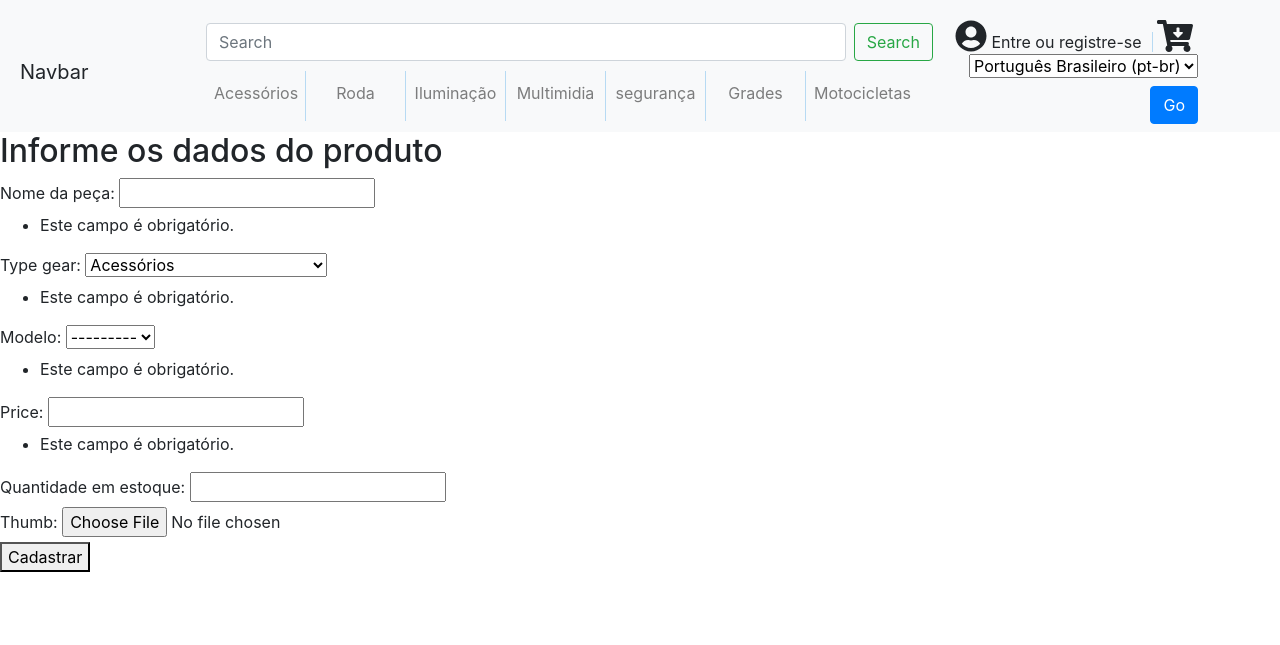
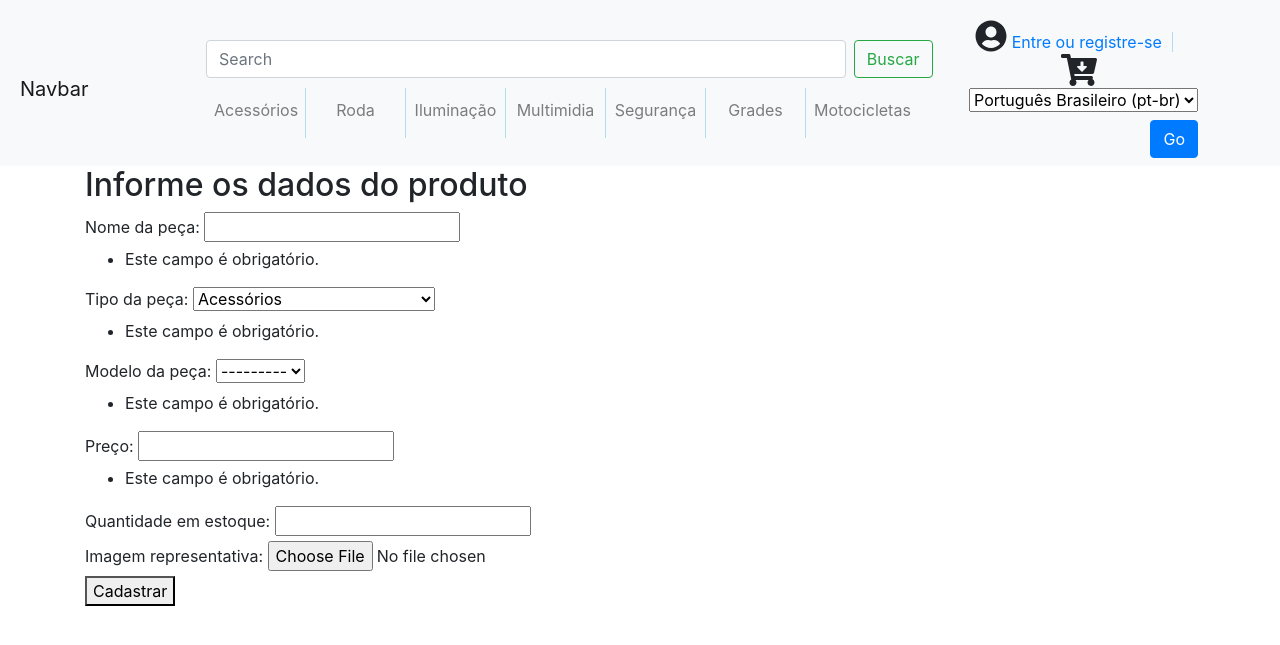
Before and after one commit to Akijunior/projeto_pi, a Django app: page /register_gear in a window 1280 px wide. Shown: the top 645 px of the page. Run offline with Django 3.2, Linux system fonts and the light colour scheme; data that the repository does not hold is empty; some libraries are stand-ins or nearby versions.

Commit message:
Atualização no modelo base da página e do verbose dos modelos de venda.

```diff
--- a/core/models.py
+++ b/core/models.py
@@ -22,7 +22,7 @@
 class Modelo(models.Model):
     name_descr = models.CharField("Nome do modelo", max_length=60)
     vehicle = models.ForeignKey(Vehicle, verbose_name='Veiculo', related_name='modelo', on_delete=models.CASCADE)
-    year = models.IntegerField(validators=[MaxValueValidator(3000)])
+    year = models.IntegerField('Ano do modelo', validators=[MaxValueValidator(3000)])
 
     def __str__(self):
         return str(self.vehicle) + " - " + self.name_descr + " " + str(self.year)
@@ -37,15 +37,21 @@
         ('segurança', 'Alarmes e segurança'),
         ('grades', 'Para-choques e Grades'),
         ('motocicletas', 'Motocicletas'),
+        ('sem_tipo', 'Sem tipo'),
     )
     name_descr = models.CharField("Nome da peça", max_length=60)
-    type_gear = models.CharField(max_length=20, choices=TYPE_GEAR_CHOICES, default='Sem tipo')
-    modelo = models.ForeignKey(Modelo, null=True, related_name='pecas', on_delete=models.SET_NULL)
-    price = models.DecimalField(max_digits=5, decimal_places=2)
+    type_gear = models.CharField(max_length=20, choices=TYPE_GEAR_CHOICES, default='sem_tipo', verbose_name='Tipo da peça')
+    modelo = models.ForeignKey(Modelo, null=True, related_name='pecas', on_delete=models.SET_NULL, verbose_name='Modelo da peça')
+    price = models.DecimalField(max_digits=5, decimal_places=2, verbose_name='Preço')
     amount = models.IntegerField('Quantidade em estoque', blank=True, default=0)
     views = models.IntegerField('Visualizações', blank=True, default=0)
-    thumb = models.ImageField(upload_to='core/images', default='default.jpg', blank=True, null=True)
+    thumb = models.ImageField(verbose_name='Imagem representativa',
+                              upload_to='core/images', default='default.jpg', blank=True, null=True)
 
 
     def __str__(self):
         return self.name_descr + " - " + self.type_gear + " " + str(self.modelo) + " = " + str(self.price)
+
+    class Meta:
+        verbose_name = 'Peça'
+        verbose_name_plural = 'Peças'
--- a/core/templates/base_loged.html
+++ b/core/templates/base_loged.html
@@ -9,8 +9,6 @@
     <link rel="stylesheet" href="https://maxcdn.bootstrapcdn.com/bootstrap/4.0.0/css/bootstrap.min.css"
           integrity="sha384-Gn5384xqQ1aoWXA+058RXPxPg6fy4IWvTNh0E263XmFcJlSAwiGgFAW/dAiS6JXm" crossorigin="anonymous">
     <link rel="stylesheet" type="text/css" href="{% static 'css/home.css' %}">
-    <script defer src="https://use.fontawesome.com/releases/v5.0.8/js/solid.js" integrity="sha384-+Ga2s7YBbhOD6nie0DzrZpJes+b2K1xkpKxTFFcx59QmVPaSA8c7pycsNaFwUK6l" crossorigin="anonymous"></script>
-    <script defer src="https://use.fontawesome.com/releases/v5.0.8/js/fontawesome.js" integrity="sha384-7ox8Q2yzO/uWircfojVuCQOZl+ZZBg2D2J5nkpLqzH1HY0C1dHlTKIbpRz/LG23c" crossorigin="anonymous"></script>
     <title>Active Gears</title>
 </head>
 <body>
@@ -22,14 +20,17 @@
                     aria-controls="navbarTogglerDemo03" aria-expanded="false" aria-label="Toggle navigation">
                 <span class="navbar-toggler-icon"></span>
             </button>
-            <a class="navbar-brand" hrefhref="{% url 'index' %}">Navbar</a>
+            <a class="navbar-brand" href="{% url 'index' %}">Navbar</a>
         </div>
 
         <div class="my-header">
             <div style="margin-bottom: 10px;">
                 <form class="form-inline my-2 my-lg-0">
-                    <input class="form-control mr-sm-2 field-busca" type="search" placeholder="Search" aria-label="Search">
-                    <button class="btn btn-outline-success my-2 my-sm-0" type="submit">Search</button>
+                    <input class="form-control mr-sm-2 field-busca" type="search" placeholder="Search"
+                           aria-label="Search">
+                    <button class="btn btn-outline-success my-2 my-sm-0" type="submit">
+                        {% trans 'Buscar' %}
+                    </button>
                 </form>
             </div>
             <div class="collapse navbar-collapse" id="navbarTogglerDemo03">
@@ -40,25 +41,33 @@
                     </li>
                     -->
                     <li class="nav-item center-align">
-                        <a class="nav-link item-header" href=""><span class="align-middle">Acessórios</span></a>
+                        <a class="nav-link item-header" href=""><span class="align-middle">
+                            {% trans 'Acessórios' %}</span></a>
                     </li>
                     <li class="nav-item center-align">
-                        <a class="nav-link item-header" href=""><span class="align-middle">Roda</span></a>
+                        <a class="nav-link item-header" href=""><span class="align-middle">
+                            {% trans 'Roda' %}</span></a>
                     </li>
                     <li class="nav-item center-align">
-                        <a class="nav-link item-header" href=""><span class="align-middle">Iluminação</span></a>
+                        <a class="nav-link item-header" href=""><span class="align-middle">
+                            {% trans 'Iluminação' %}</span></a>
                     </li>
                     <li class="nav-item center-align">
-                        <a class="nav-link item-header" href=""><span class="align-middle">Multimidia</span></a>
+                        <a class="nav-link item-header" href=""><span class="align-middle">
+                            {% trans 'Multimidia' %}</span></a>
                     </li>
                     <li class="nav-item center-align">
-                        <a class="nav-link item-header" href=""><span class="align-middle">segurança</span></a>
+                        <a class="nav-link item-header" href=""><span class="align-middle">
+                            {% trans 'Segurança' %}</span></a>
                     </li>
                     <li class="nav-item center-align">
-                        <a class="nav-link item-header" href=""><span class="align-middle">Grades</span></a>
+                        <a class="nav-link item-header" href=""><span class="align-middle">
+                            {% trans 'Grades' %}</span></a>
                     </li>
                     <li class="nav-item center-align">
-                        <a class="nav-link item" href=""><span class="align-middle">Motocicletas</span></a>
+                        <a class="nav-link item" href=""><span class="align-middle">
+                            {% trans 'Motocicletas' %}
+                        </span></a>
                     </li>
 
                 </ul>
@@ -68,11 +77,11 @@
         <div class="cart">
             <div class="center-align profile">
                 <i class="fas fa-user-circle fa-2x"></i>
-                <span class="item-header" style="padding-right: 10px;">Entre ou registre-se</span>
 
-                <i class="fas fa-cart-arrow-down fa-2x" style="margin-left: : 10px;"></i>
+                <span class="item-header" style="padding-right: 10px;">
+                        <a href="{% url 'login' %}">Entre ou registre-se </a></span>
+                <i class="fas fa-cart-arrow-down fa-2x" style="margin-left: 10px;"></i>
             </div>
-
             <form action="{% url 'set_language' %}" method="post">
                 {% csrf_token %}
                 <input name="next" type="hidden" value="{{ redirect_to }}"/>
@@ -102,22 +111,20 @@
             </li>
             -->
         </div>
-
     </nav>
 </header>
 <div class="container">
     {% if messages %}
-        <div class="pure-g-r content-ribbon">
-            <aside class="pure-u-1">
         {% for message in messages %}
+            <div class="alert alert-primary" role="alert">
                 <p>{{ message }}</p>
+            </div>
         {% endfor %}
-            </aside>
-        </div>
     {% endif %}
-</div>
     {% block content %}
     {% endblock %}
+</div>
+
 </body>
 <script src="https://code.jquery.com/jquery-3.2.1.slim.min.js"
         integrity="sha384-KJ3o2DKtIkvYIK3UENzmM7KCkRr/rE9/Qpg6aAZGJwFDMVNA/GpGFF93hXpG5KkN"
@@ -128,6 +135,12 @@
 <script src="https://maxcdn.bootstrapcdn.com/bootstrap/4.0.0/js/bootstrap.min.js"
         integrity="sha384-JZR6Spejh4U02d8jOt6vLEHfe/JQGiRRSQQxSfFWpi1MquVdAyjUar5+76PVCmYl"
         crossorigin="anonymous"></script>
+<script defer src="https://use.fontawesome.com/releases/v5.0.8/js/solid.js"
+        integrity="sha384-+Ga2s7YBbhOD6nie0DzrZpJes+b2K1xkpKxTFFcx59QmVPaSA8c7pycsNaFwUK6l"
+        crossorigin="anonymous"></script>
+<script defer src="https://use.fontawesome.com/releases/v5.0.8/js/fontawesome.js"
+        integrity="sha384-7ox8Q2yzO/uWircfojVuCQOZl+ZZBg2D2J5nkpLqzH1HY0C1dHlTKIbpRz/LG23c"
+        crossorigin="anonymous"></script>
 <script src="{% static 'js/message.js' %}"></script>
 <script type="text/javascript" src="{% url 'javascript-catalog' %}"></script>
 </html>
--- a/core/views.py
+++ b/core/views.py
@@ -12,7 +12,7 @@
         gear = form.save(commit=False)
         gear.save()
         messages.success(request, 'A nova peça foi adicionada com sucesso.')
-        redirect('index')
+        return redirect('index')
     template_name = 'register_gear.html'
     context = {
         'form': form,
```
Also changed, not shown: account/templates/account/index.html (+4 -3 lines), core/migrations/0006_auto_20180320_2330.py (added), locale/en/LC_MESSAGES/django.po, locale/es/LC_MESSAGES/django.po, media/core/images/1.png (added), media/core/images/5f8d978f1f2e492059abab97edfcfbab.jpg (added), 2 other files. Lines whose indentation alone changed are shown as unchanged.
